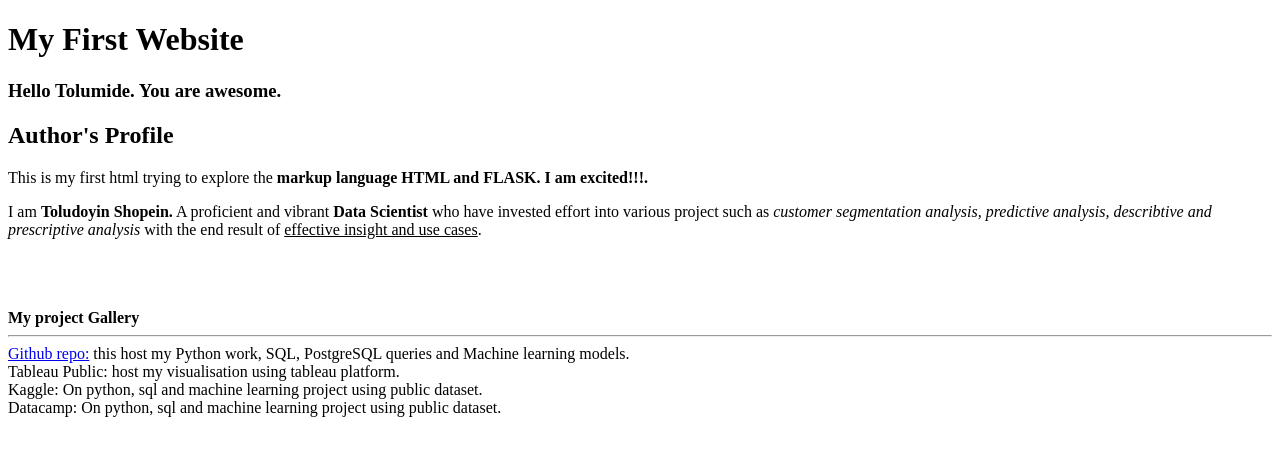
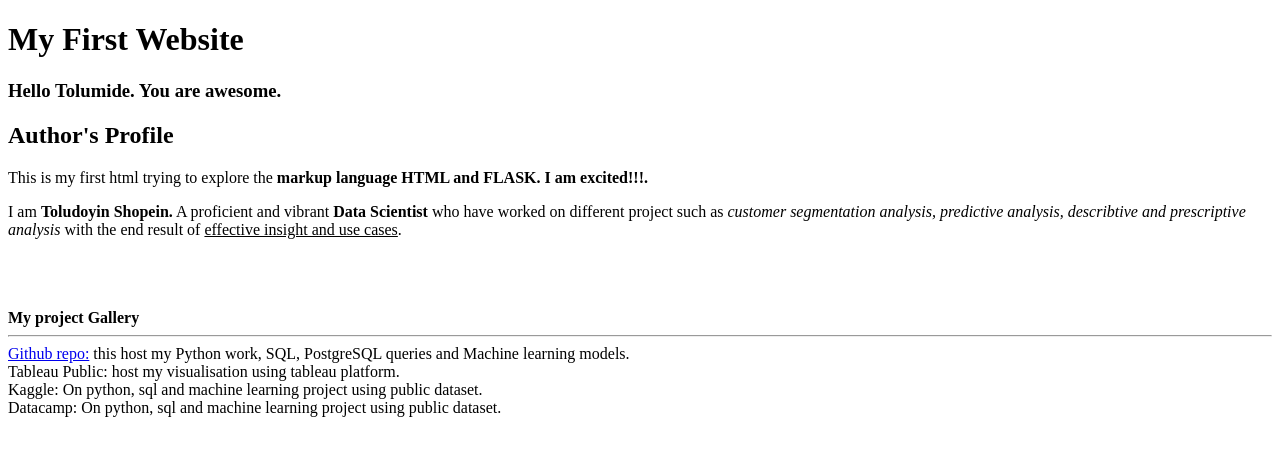
Before and after one commit to toludoyin/python_progress, a Flask app: page / in a window 1280 px wide. Shown: the top 456 px of the page. Run offline with Flask 2, Linux system fonts and the light colour scheme.

Commit message:
modify html twxt

```diff
--- a/template/index.html
+++ b/template/index.html
@@ -14,7 +14,7 @@
 
     This is my first html trying to explore the <b>markup language HTML and FLASK. I am excited!!!.</b>
 
-    <p> I am <b>Toludoyin Shopein.</b> A proficient and vibrant <b>Data Scientist</b> who have invested effort into various project such as <i>customer segmentation analysis, predictive analysis, describtive and prescriptive analysis</i> with the end result of <u>effective insight and use cases</u>.
+    <p> I am <b>Toludoyin Shopein.</b> A proficient and vibrant <b>Data Scientist</b> who have worked on different project such as <i>customer segmentation analysis, predictive analysis, describtive and prescriptive analysis</i> with the end result of <u>effective insight and use cases</u>.
     </p>
     <br><br><br>
     <b>My project Gallery</b>
```
